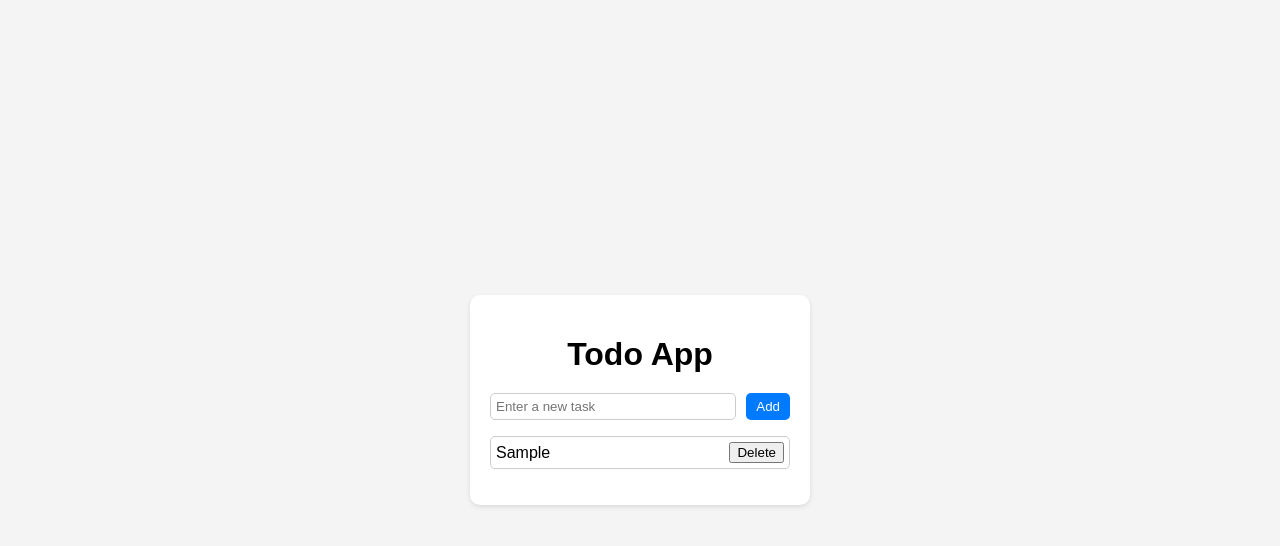
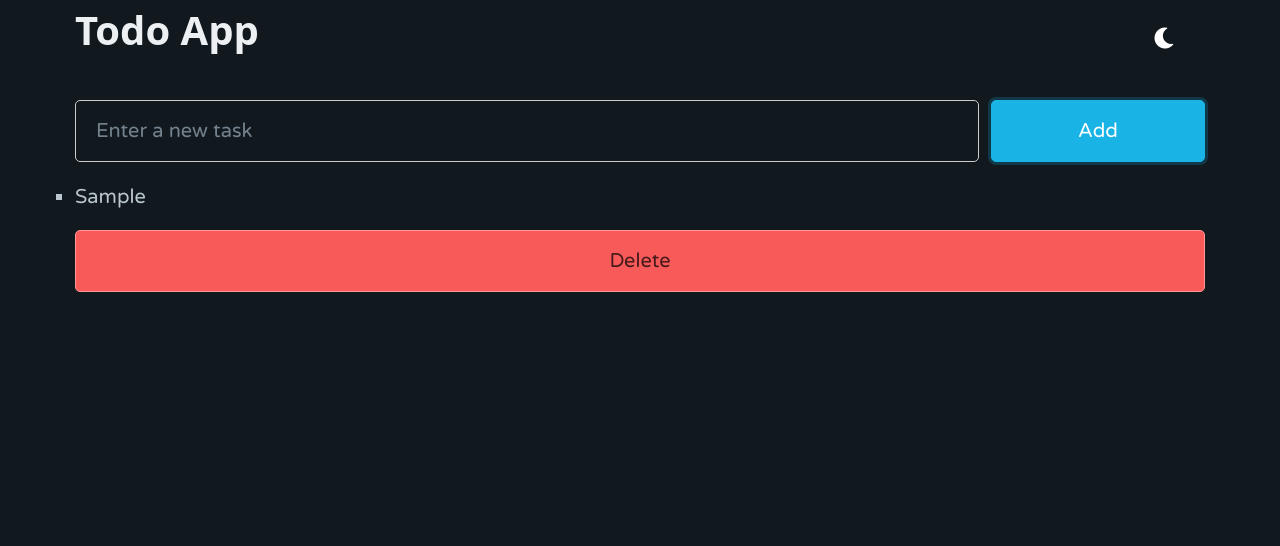
Before and after one commit to musagenius345/Todo-vanilla, a website: page index.html in a window 1280 px wide. Both pictures are taken after typing "Sample" into the empty fields and a click on the button "Add". Drawn offline with nearby package versions, Linux system fonts and the light colour scheme.

Commit message:
Light mode toggle

```diff
--- a/index.html
+++ b/index.html
@@ -1,23 +1,29 @@
 <!DOCTYPE html>
-<html lang="en">
+<html lang="en" data-theme="dark">
+
 <head>
   <meta charset="UTF-8">
   <meta http-equiv="X-UA-Compatible" content="IE=Edge">
   <meta name="viewport" content="width=device-width, initial-scale=1">
-
-  <title>HTML</title>
-
-  <!-- HTML -->
-
-
-  <!-- Custom Styles -->
+<link rel="preconnect" href="https://fonts.googleapis.com">
+<link rel="preconnect" href="https://fonts.gstatic.com" crossorigin>
+<link href="https://fonts.googleapis.com/css2?family=Varela+Round&display=swap" rel="stylesheet">
+  <title>Simple JS ToDo App</title>
+  <link rel="stylesheet" href="pico.min.css">
   <link rel="stylesheet" href="style.css">
+  <link rel="stylesheet" href="https://cdnjs.cloudflare.com/ajax/libs/font-awesome/6.0.0-beta3/css/all.min.css">
 </head>
 
 <body>
   <div class="container">
+    <div class="flex">
     <h1>Todo App</h1>
-    <div class="todo-form">
+    <button class="themeToggle theme-toggle mode" style="border: none; background: none; font-size: 24px; cursor: pointer;">
+      <i class="fas fa-moon"></i>
+      <i class="fas fa-lightbulb" style="display: none;"></i>
+    </button>
+    </div>
+    <div class="todo-form grid">
       <input type="text" id="todo-input" placeholder="Enter a new task">
       <button id="add-button">Add</button>
     </div>
@@ -27,4 +33,5 @@
   </div>
   <script src="main.js"></script>
 </body>
+
 </html>
--- a/main.js
+++ b/main.js
@@ -2,20 +2,38 @@
 const todoInput = document.getElementById('todo-input');
 const addButton = document.getElementById('add-button');
 const todoList = document.getElementById('todo-list');
+const modeBtn = document.querySelector('.mode');
+const htmlElement = document.querySelector('html');
+let currentTheme = htmlElement.getAttribute('data-theme')
 
-// Add event listener to the "Add" button
-addButton.addEventListener('click', () => {
-  // Get the value from the input field
+function themeToggle() {
+  currentTheme = currentTheme === 'dark' ? 'light' : 'dark'
+  htmlElement.setAttribute('data-theme', currentTheme);
+}
+
+function updateIcons(theme) {
+  const moonIcon = theme === 'dark' ? 'none' : 'inline';
+  const sunIcon = theme === 'light' ? 'none' : 'inline';
+
+  const moonIconElement = document.querySelector('.fa-moon');
+  const sunIconElement = document.querySelector('.fa-sun');
+
+  moonIconElement.style.display = moonIcon;
+  sunIconElement.style.display = sunIcon;
+}
+
+
+function handleButtons() {
   const todoText = todoInput.value.trim();
 
   if (todoText !== '') {
     // Create a new todo item
     const todoItem = document.createElement('li');
-    todoItem.classList.add('todo-item');
     todoItem.innerHTML = `
-              <span>${todoText}</span>
-              <button class="delete-button">Delete</button>
-            `;
+                <span class="todo-content">${todoText}</span>
+                <button class="delete-button">Delete</button>
+              `;
+
 
     // Add event listener to the "Delete" button
     const deleteButton = todoItem.querySelector('.delete-button');
@@ -28,4 +46,10 @@ addButton.addEventListener('click', () => {
     // Clear the input field
     todoInput.value = '';
   }
-});
+
+}
+
+
+// Add event listener to the "Add" button
+addButton.addEventListener('click', handleButtons)
+modeBtn.addEventListener('click', themeToggle);
--- a/style.css
+++ b/style.css
@@ -1,47 +1,45 @@
 body {
-  margin: 0;
-  padding: 0;
-  font-family: Arial, sans-serif;
-  background-color: #f4f4f4;
+  font-size: clamp(1.3rem, calc(1.42rem+0.6vw), 1.54rem);
+  font-size: clamp(1.3rem, calc(1.42rem+0.6vw), 1.54rem);
   display: flex;
+  font-family: 'Varela Round', sans-serif;
   justify-content: center;
   align-items: center;
-  min-height: 100vh;
+  /* min-height: 100vh; */
 }
 
-.container {
-  background-color: #fff;
-  border-radius: 10px;
-  box-shadow: 0 2px 5px rgba(0, 0, 0, 0.1);
-  padding: 20px;
-  text-align: center;
-  width: 300px;
+button{
+  user-select: none;
 }
-
 h1 {
   margin-bottom: 20px;
 }
-
+.flex{
+  display: flex;
+  /* flex-wrap: nowrap; */
+  text-wrap: nowrap;
+  justify-content: space-between;
+}
 .todo-form {
   display: flex;
-    gap: 10px;
-    margin-bottom: 10px;
+  gap: 0.6rem;
 }
+
+.delete-button{
+  background-color: #F85A5A;
+  color: #010101B8;
+  margin-block-start: 0.91rem;
+  /* max-width: 2.5rem; */
+  border: 1px solid #FF9697;
+  flex: 0 1 20%;
+}
+
 #todo-input {
-    flex: 1;
-    padding: 5px;
+  flex: 1 0 80%;
   border: 1px solid #ccc;
   border-radius: 5px;
 }
 
-  #add-button {
-    padding: 5px 10px;
-    background-color: #007bff;
-    color: #fff;
-    border: none;
-    border-radius: 5px;
-    cursor: pointer;
-  }
 
 .todo-list {
   list-style: none;
@@ -52,8 +50,35 @@ body {
   display: flex;
   align-items: center;
   justify-content: space-between;
-    margin-bottom: 5px;
-    padding: 5px;
+  gap: 4rem;
+  margin-bottom: .8rem;
+  padding: 0.21rem 0.6rem 0.21rem 1rem;
   border: 1px solid #ccc;
-    border-radius: 5px;
+  border-radius: 0.325rem;
 }
+
+.theme-toggle{
+  width: 4rem;
+  height: 4rem;
+  border-radius: 50%;
+}
+
+.fa-sun{
+  /* color: yellow; */
+  fill: yellow;
+}
+
+@keyframes slideInLeft {
+  from {
+    transform: translate3d(-100%, 0, 0);
+    visibility: visible;
+  }
+
+  to {
+    transform: translate3d(0, 0, 0);
+  }
+}
+
+.slideInLeft {
+  animation: slideInLeft 3000ms ease-in;
+}
```
Lines whose indentation alone changed are shown as unchanged.
